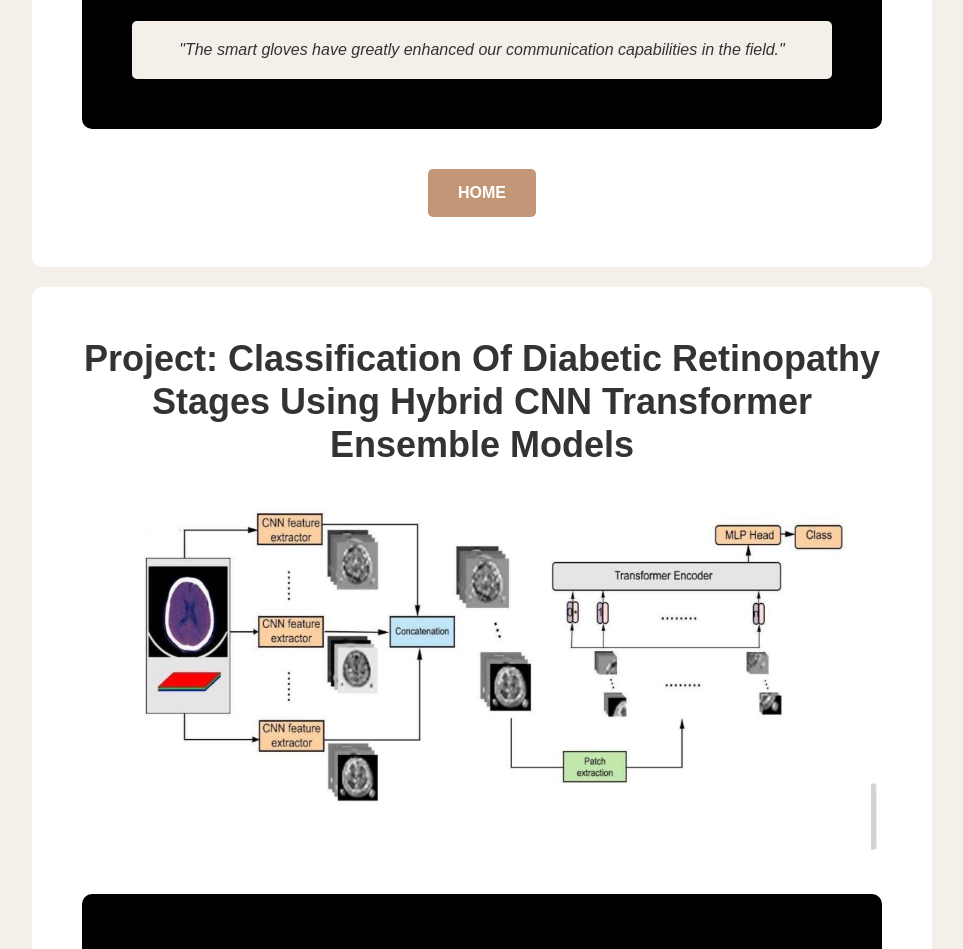
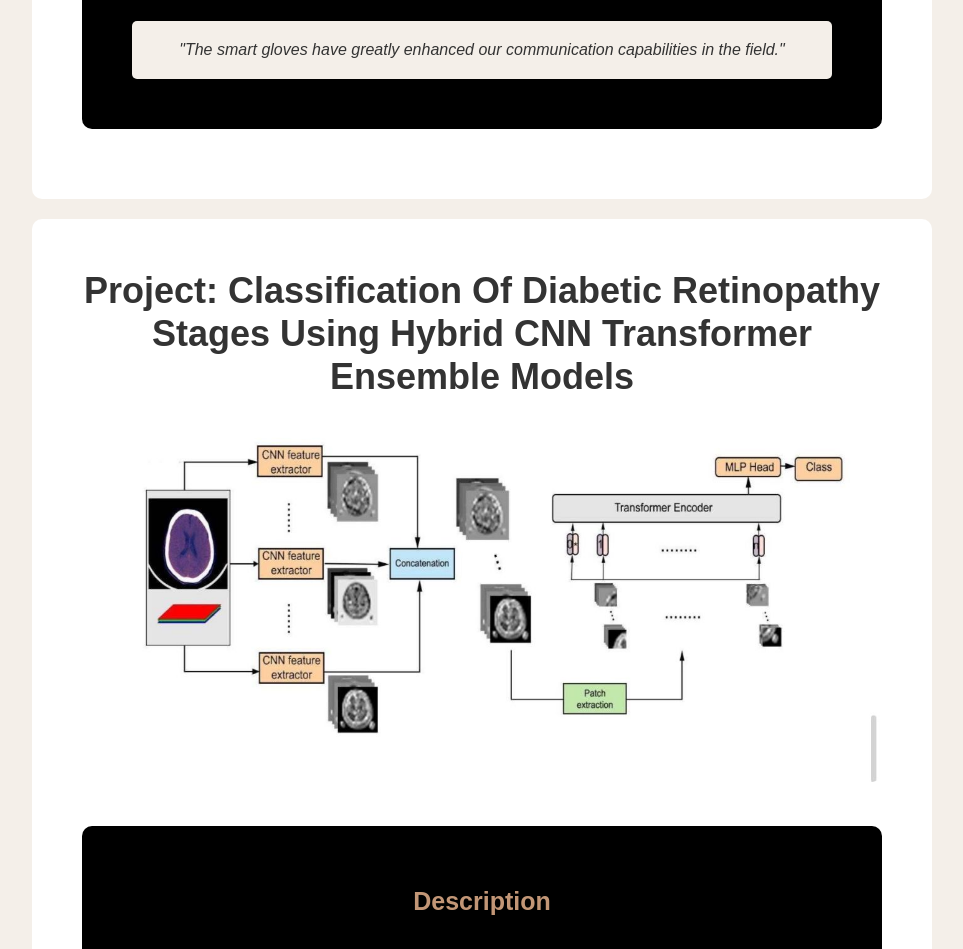
Before and after one commit to umeshbommagani/portfolio, a plain HTML site: page projects.html in a window 1280 px wide. Shown: the part 2105-3054 px from the top of the page, without its empty margins (158-1121 px from the left). Drawn offline with Linux system fonts and the light colour scheme.

Commit message:
updated projects

```diff
--- a/projects.html
+++ b/projects.html
@@ -48,11 +48,7 @@
             </div>
             </div>
 
-            <!-- Call to Action -->
-            <div class="cta">
-                <a href="index.html" class="cta-btn">home</a>
-            </div>
-        </div>
+
     </section>
     <section class="project-details" id="project-details">
         <div class="container">
```
